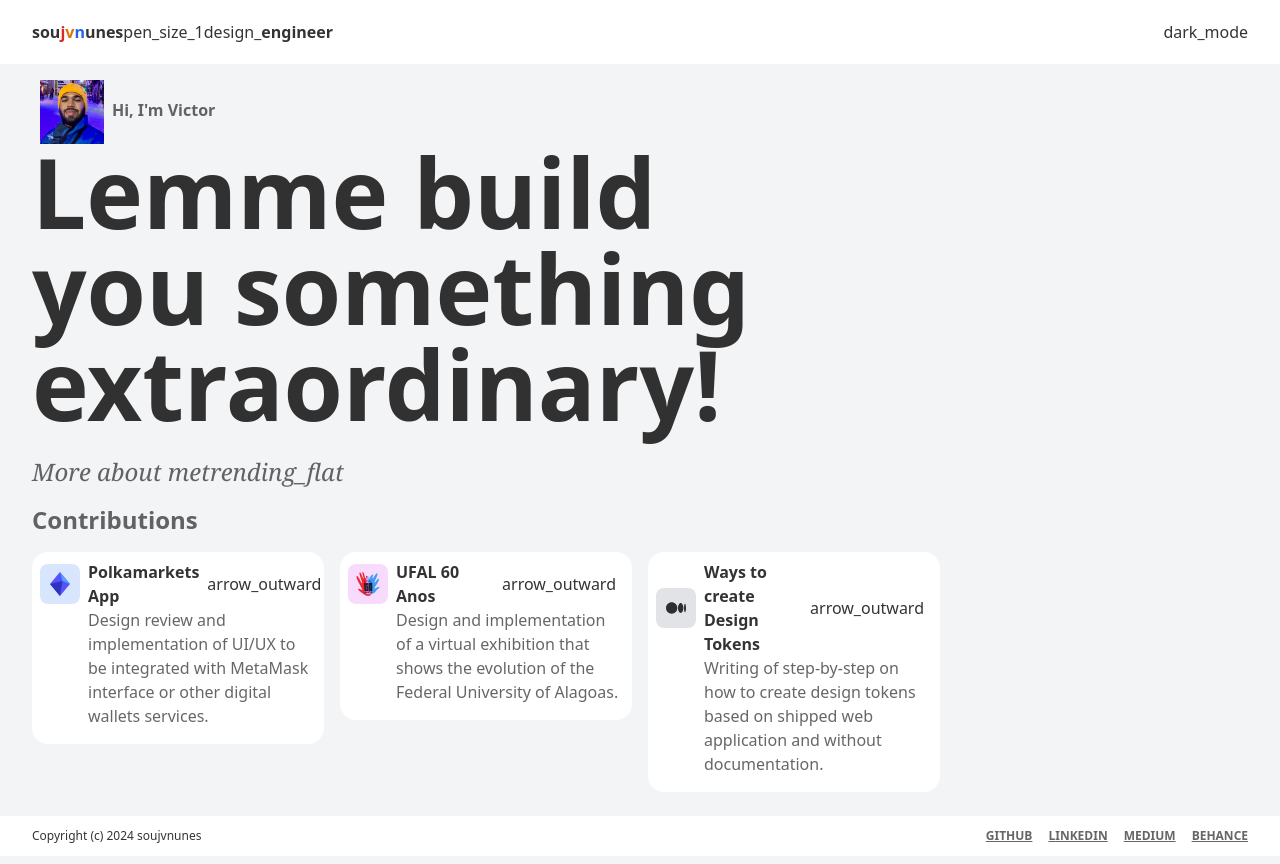
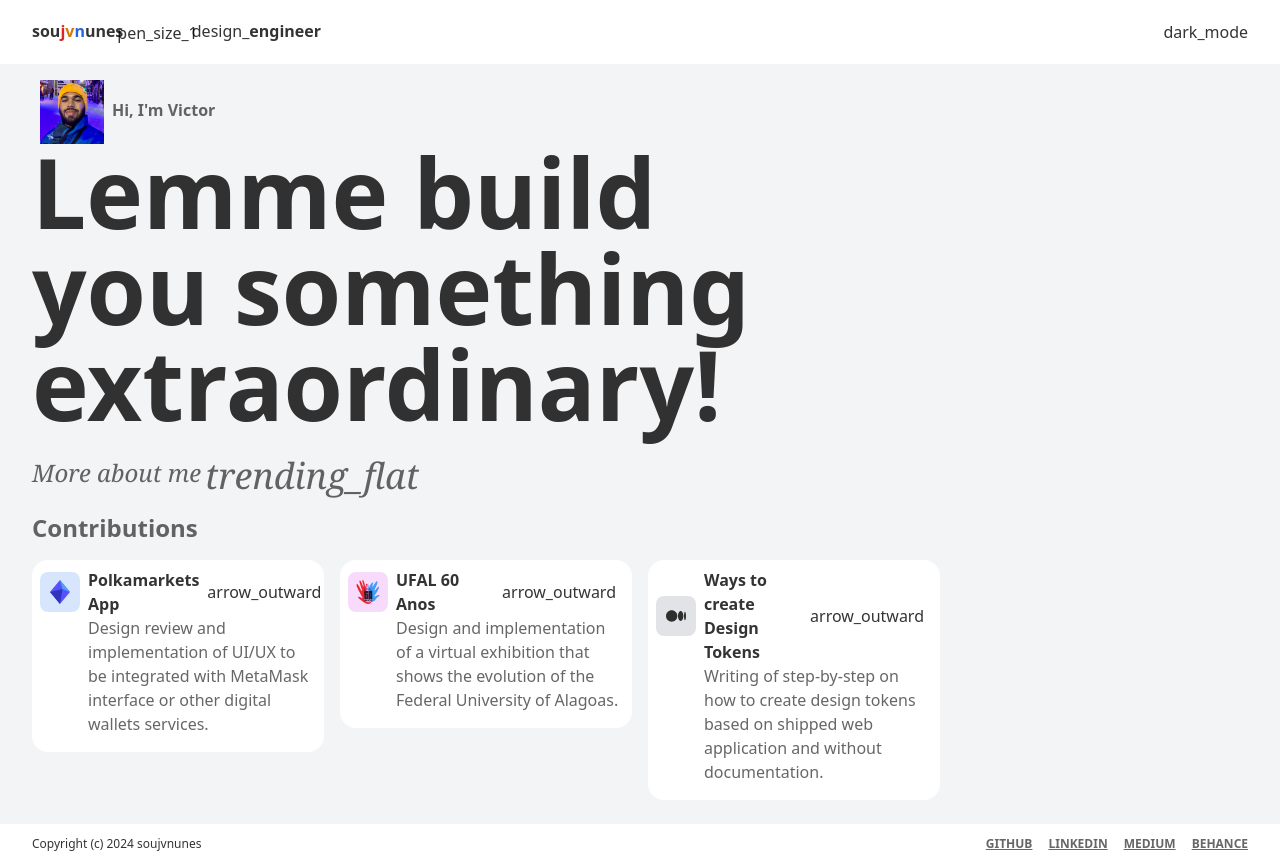
Before and after one commit to soujvnunes/soujvnunes.github.io, a React (Vite) app: page / in a window 1280 px wide. Built offline with nearby package versions, Linux system fonts and the light colour scheme.

Commit message:
feat(MaterialSymbols): extends classNames

```diff
--- a/src/components/MaterialSymbols.tsx
+++ b/src/components/MaterialSymbols.tsx
@@ -1,10 +1,16 @@
+import cn from "helpers/cn";
+
 interface MaterialSymbolsProps {
   name: string;
+  className?: string;
 }
 
-export default function MaterialSymbols({ name }: MaterialSymbolsProps) {
+export default function MaterialSymbols({
+  name,
+  className,
+}: MaterialSymbolsProps) {
   return (
-    <span aria-hidden className="material-symbols-outlined">
+    <span aria-hidden className={cn("material-symbols-outlined", className)}>
       {name}
     </span>
   );
```
